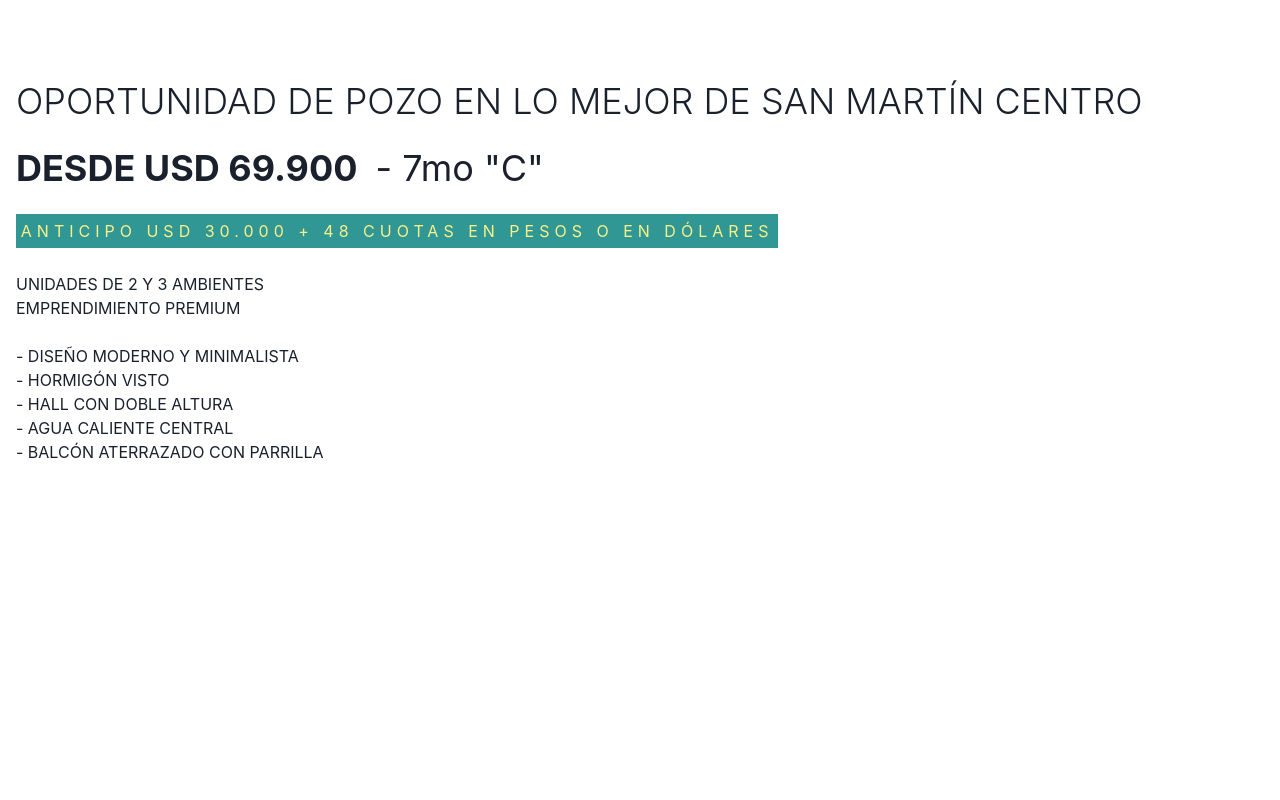
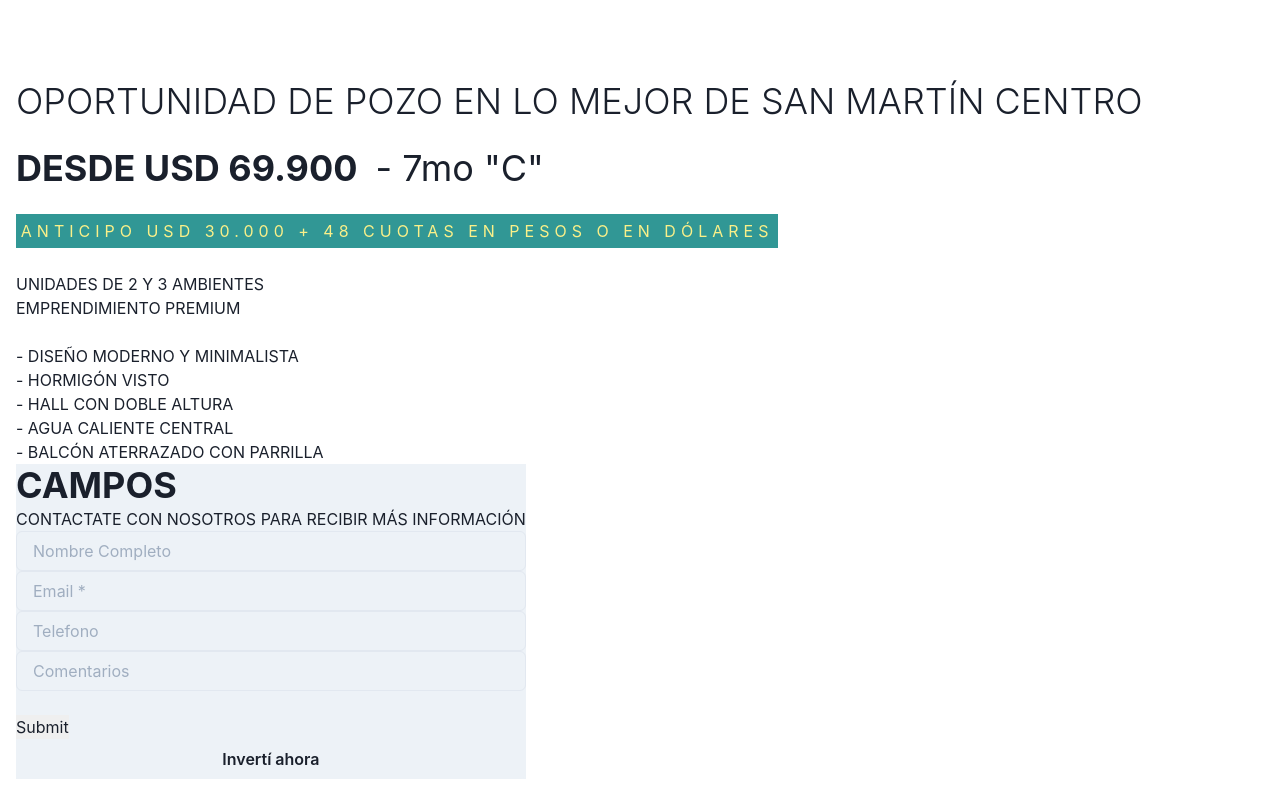
Before and after one commit to LMV-Codes/campos-test, a React (Create React App) app: page / in a window 1280 px wide. Built offline with nearby package versions, Linux system fonts and the light colour scheme.

Commit message:
Added contactform base

```diff
--- a/public/index.html
+++ b/public/index.html
@@ -39,5 +39,7 @@
       To begin the development, run `npm start` or `yarn start`.
       To create a production bundle, use `npm run build` or `yarn build`.
     -->
-  </body>
+  </head>
+  <script src="https://www.google.com/recaptcha/api.js" async defer></script>
+</body>
 </html>
--- /dev/null
+++ b/src/components/ContactForm.jsx
@@ -0,0 +1,21 @@
+import { Button, Flex, Heading, Input, Text } from '@chakra-ui/react';
+import React from 'react';
+
+export const ContactForm = () => {
+  return (
+    <Flex flexDir="column" bg="gray.100">
+      <Heading textTransform="uppercase">campos</Heading>
+      <Text>CONTACTATE CON NOSOTROS PARA RECIBIR MÁS INFORMACIÓN</Text>
+      <Input placeholder="Nombre Completo" />
+      <Input placeholder="Email *" />
+      <Input placeholder="Telefono" />
+      <Input placeholder="Comentarios" />
+      <form action="?" method="POST">
+        <div class="g-recaptcha" data-sitekey="your_site_key"></div>
+        <br />
+        <input type="submit" value="Submit" />
+      </form>
+      <Button>Invertí ahora</Button>
+    </Flex>
+  );
+};
--- a/src/components/LandingText.jsx
+++ b/src/components/LandingText.jsx
@@ -35,7 +35,9 @@ export const LandingText = () => {
       <Text>EMPRENDIMIENTO PREMIUM</Text>
       <br />
       {perks.map((perk, index) => (
-        <Text textTransform="uppercase">- {perk}</Text>
+        <Text textTransform="uppercase" key={index}>
+          - {perk}
+        </Text>
       ))}
     </Flex>
   );
--- a/src/pages/LandingPage.jsx
+++ b/src/pages/LandingPage.jsx
@@ -1,11 +1,15 @@
-import { Container } from '@chakra-ui/react';
+import { Container, Flex } from '@chakra-ui/react';
 import React from 'react';
+import { ContactForm } from '../components/ContactForm';
 import { LandingText } from '../components/LandingText';
 
 export const LandingPage = () => {
   return (
     <Container maxW="container.xl" marginTop="5em">
-      <LandingText />
+      <Flex flexWrap="wrap">
+        <LandingText />
+        <ContactForm />
+      </Flex>
     </Container>
   );
 };
```
